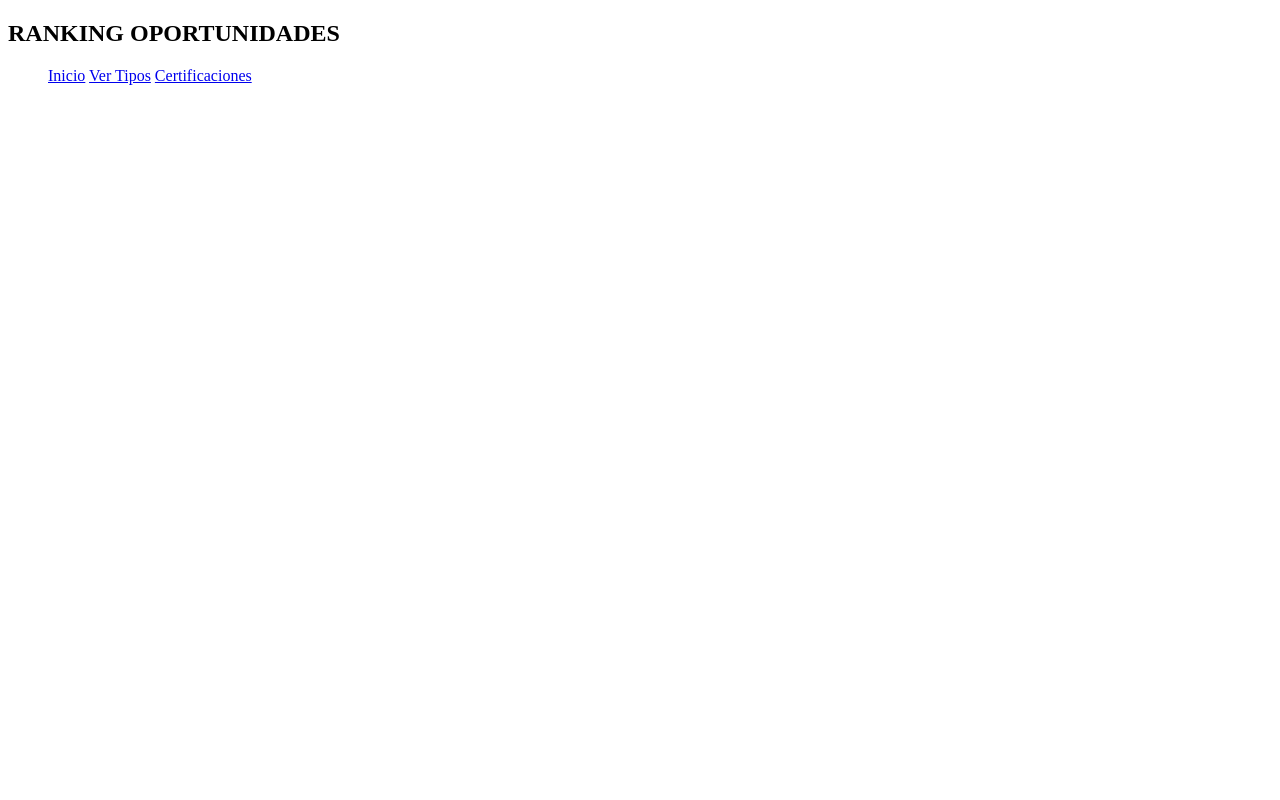
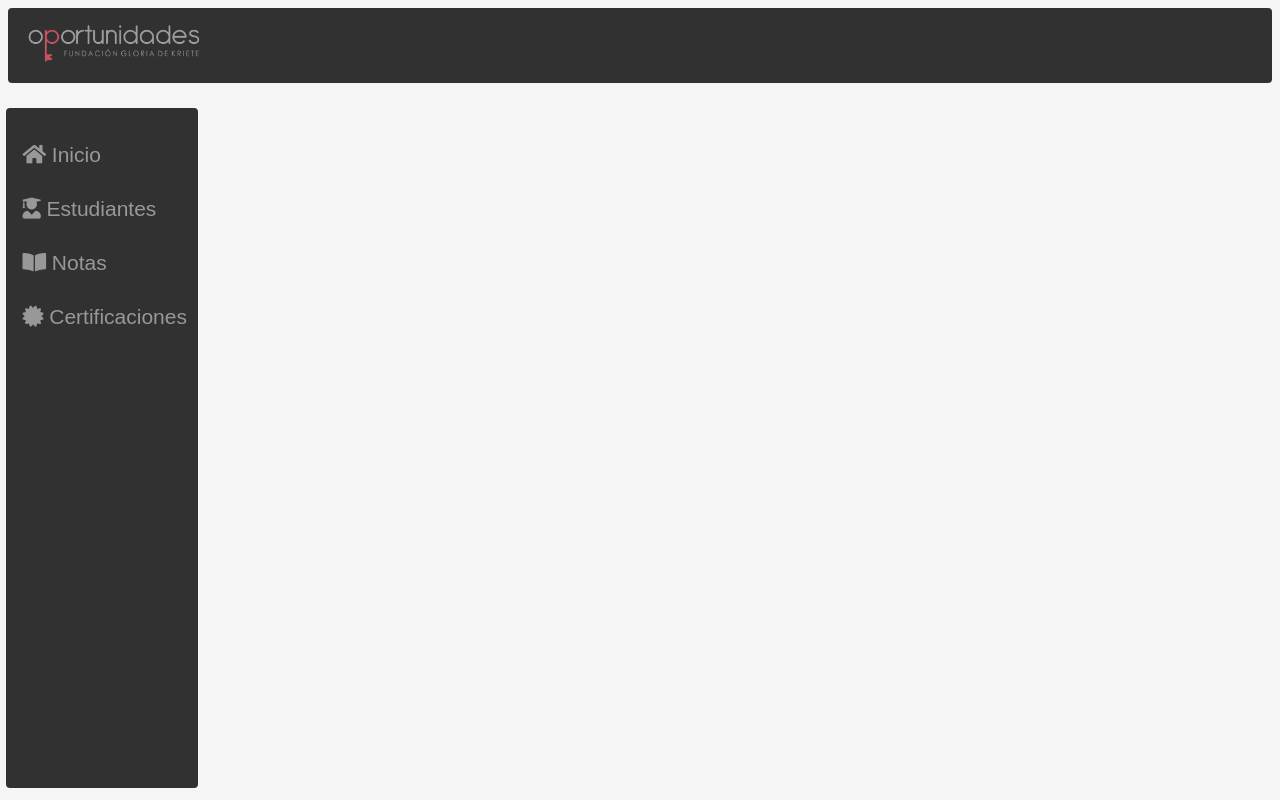
Before and after one commit to hopechan/RankingOportunidades, a PHP site: page / in a window 1280 px wide. Run offline with PHP 8.4, Linux system fonts and the light colour scheme; some libraries are stand-ins or nearby versions.

Commit message:
index actualizado

```diff
--- a/index.php
+++ b/index.php
@@ -4,14 +4,42 @@
     <meta charset="UTF-8">
     <meta name="viewport" content="width=device-width, initial-scale=1.0">
     <meta http-equiv="X-UA-Compatible" content="ie=edge">
+    <link rel="stylesheet" href="./vista/css/style.css">
+    <link rel="stylesheet" href="https://use.fontawesome.com/releases/v5.8.1/css/all.css" integrity="sha384-50oBUHEmvpQ+1lW4y57PTFmhCaXp0ML5d60M1M7uH2+nqUivzIebhndOJK28anvf" crossorigin="anonymous">
     <title>RANKING OPORTUNIDADES</title>
 </head>
 <body>
-    <h2>RANKING OPORTUNIDADES</h2>
-    <ul>
-        <a href="index.php">Inicio</a>
-        <a href="./vista/verTipos.php">Ver Tipos</a>
-        <a href="./vista/webCertificacion.php">Certificaciones</a>
-    </ul>
+    <section class="barra">
+        <a href=""><img src="./vista/img/logo.png" alt="logo Oportunidades"></a>
+    </section>
+    <section class="lateral">
+        <a href="index.php"><i class="fas fa-home"></i> Inicio</a>
+        <a href="./vista/webEstudiantes.php"><i class="fas fa-user-graduate"></i> Estudiantes</a>
+        <a href="./vista/webNotas.php"><i class="fas fa-book-open"></i> Notas</a>
+        <a href="./vista/webCertificacion.php"><i class="fas fa-certificate"></i> Certificaciones</a>
+    </section>
+    <!--
+    <section class="main">
+        <h2>Ranking</h2>
+        <table>
+            <tr>
+                <th>Alumno</th>
+                <th>Nota</th>
+                <th>Opciones</th>
+            </tr>
+            <tr>
+                <td>Esperanza Elizabeth Dueñas Acostas</td>
+                <td>9.50</td>
+                <td><a href="#">Detalle</a></td>
+            </tr>
+            <tr>
+                <td>Roberto Antonio Morales</td>
+                <td>9.00</td>
+                <td><a href="#">Detalle</a></td>
+            </tr>
+        </table>
+        <br><br>
+    </section>
+    -->
 </body>
 </html>
```
